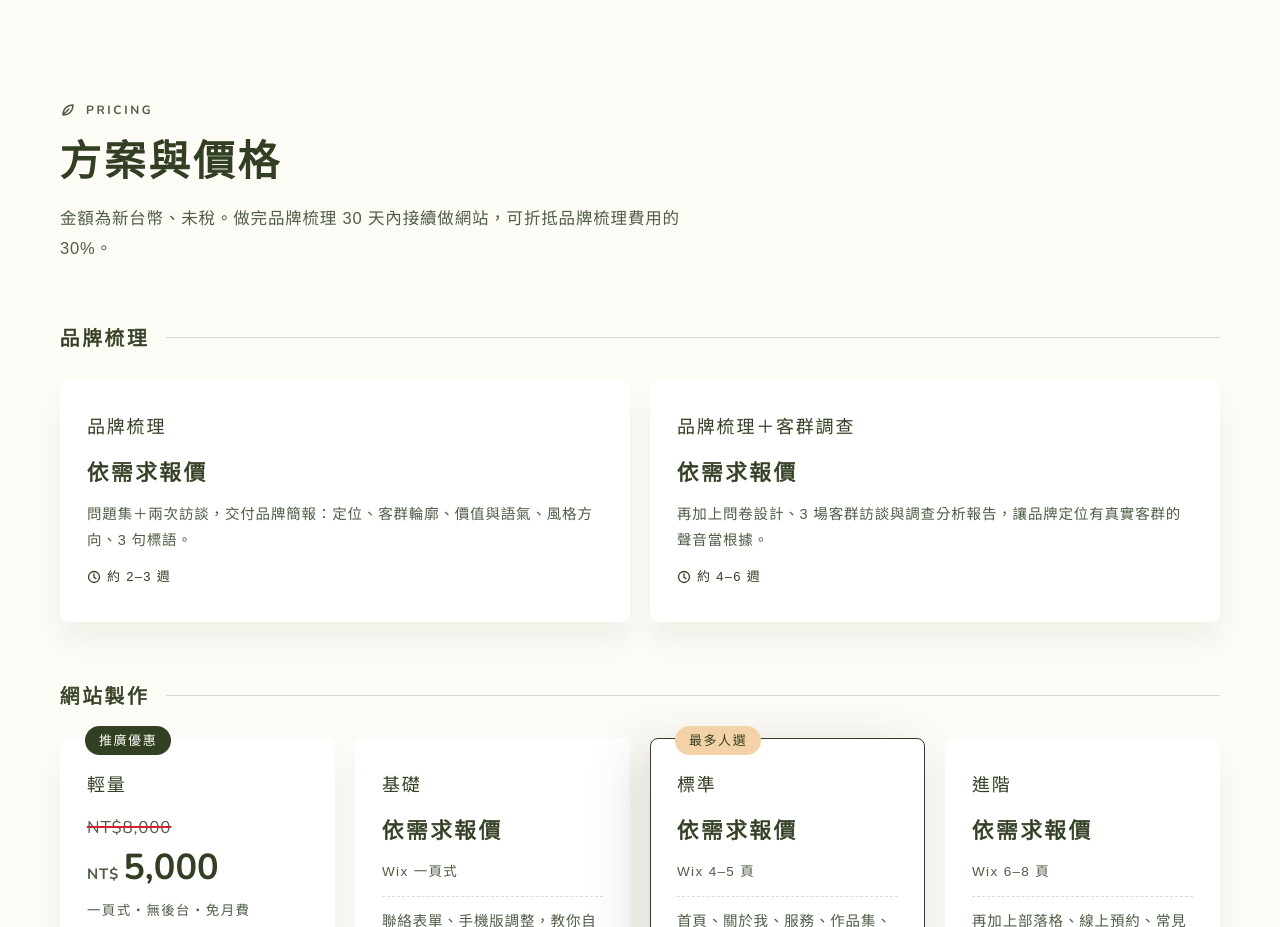
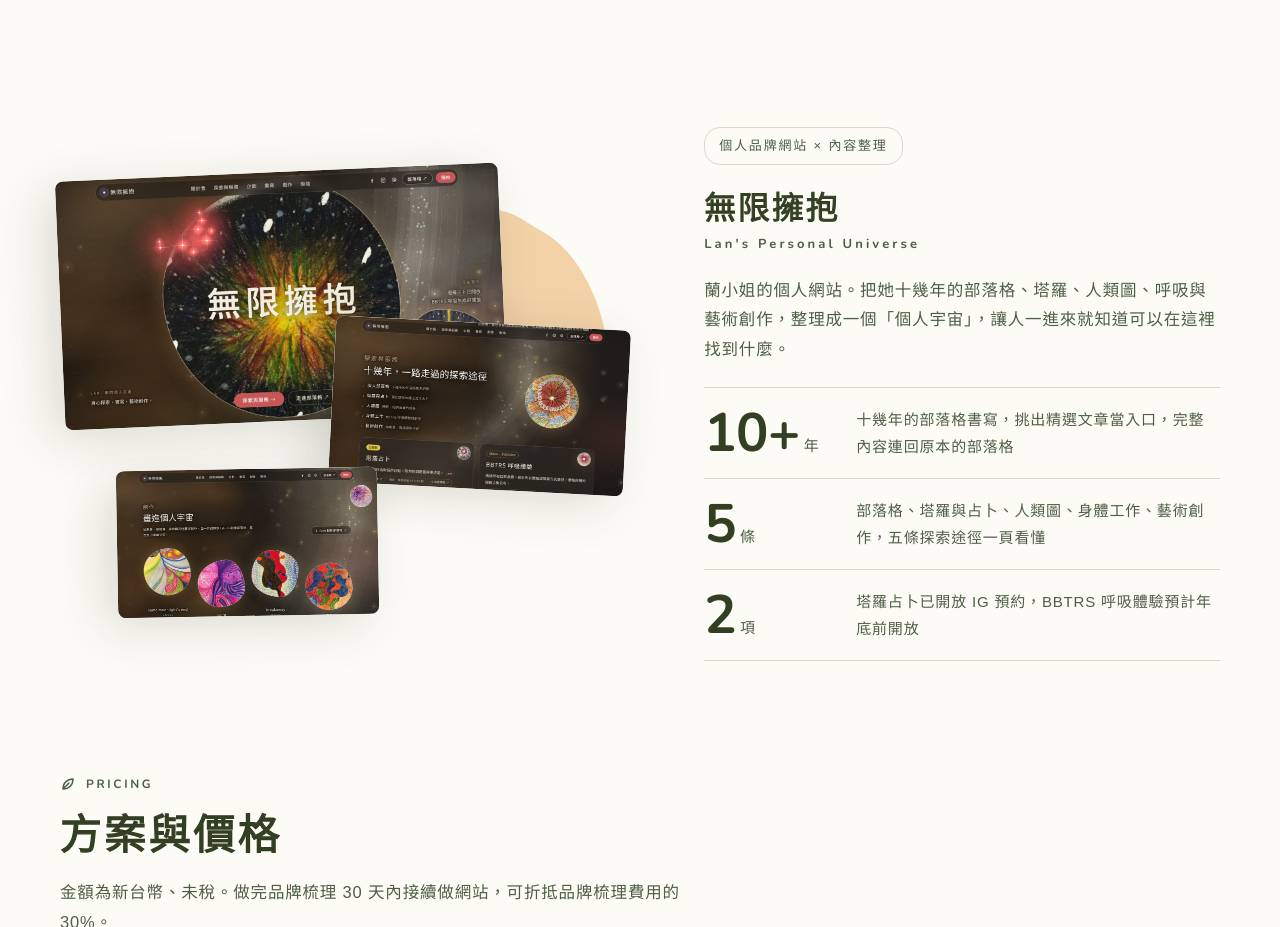
Before and after one commit to bobobogate/jessie-website, a plain HTML site: page index.html in a window 1280 px wide. Shown: the part 3940-4867 px from the top of the page. Drawn offline with nearby package versions, Linux system fonts and the light colour scheme; a web font is replaced by a local one.

Commit message:
作品案例新增無限擁抱（網站尚未上線，先不放連結）
Co-Authored-By: Claude Opus 5.5 <noreply@anthropic.com>
Claude-Session: https://claude.ai/code/session_019gNTUoAkDNCd6PLycEjwWd

```diff
--- a/index.html
+++ b/index.html
@@ -406,6 +406,25 @@ body::before{content:"";position:fixed;inset:0 0 auto;height:env(safe-area-inset
         <div><a class="btn btn-line" href="https://reading-club.bobobogate2.workers.dev" target="_blank" rel="noopener">看讀書會網站<svg class="arrow" aria-hidden="true"><use href="#arrow"/></svg></a></div>
       </div>
     </div>
+
+    <div class="layout">
+      <div class="stack">
+        <svg class="blob" aria-hidden="true" viewBox="0 0 200 200"><use href="#blob2"/></svg>
+        <figure class="s1"><img src="img/case-lan-hero.jpg" alt="無限擁抱網站首頁：深色星空背景中，圓形畫作上寫著「無限擁抱」" width="1400" height="788" loading="lazy"></figure>
+        <figure class="s2"><img src="img/case-lan-explore.jpg" alt="探索與服務區，列出五條探索途徑與塔羅占卜、BBTRS 呼吸體驗兩項服務" width="1000" height="563" loading="lazy"></figure>
+        <figure class="s3"><img src="img/case-lan-art.jpg" alt="創作區，圓形畫框排列抽象畫與禪繞畫作品" width="1000" height="563" loading="lazy"></figure>
+      </div>
+      <div class="case-text">
+        <span class="tag">個人品牌網站 × 內容整理</span>
+        <h3>無限擁抱<small>Lan's Personal Universe</small></h3>
+        <p>蘭小姐的個人網站。把她十幾年的部落格、塔羅、人類圖、呼吸與藝術創作，整理成一個「個人宇宙」，讓人一進來就知道可以在這裡找到什麼。</p>
+        <div class="stats">
+          <div class="stat"><span class="n">10+<small>年</small></span><p>十幾年的部落格書寫，挑出精選文章當入口，完整內容連回原本的部落格</p></div>
+          <div class="stat"><span class="n">5<small>條</small></span><p>部落格、塔羅與占卜、人類圖、身體工作、藝術創作，五條探索途徑一頁看懂</p></div>
+          <div class="stat"><span class="n">2<small>項</small></span><p>塔羅占卜已開放 IG 預約，BBTRS 呼吸體驗預計年底前開放</p></div>
+        </div>
+      </div>
+    </div>
   </div>
 </section>
 
```
Also changed, not shown: img/case-lan-art.jpg (added), img/case-lan-explore.jpg (added), img/case-lan-hero.jpg (added).
